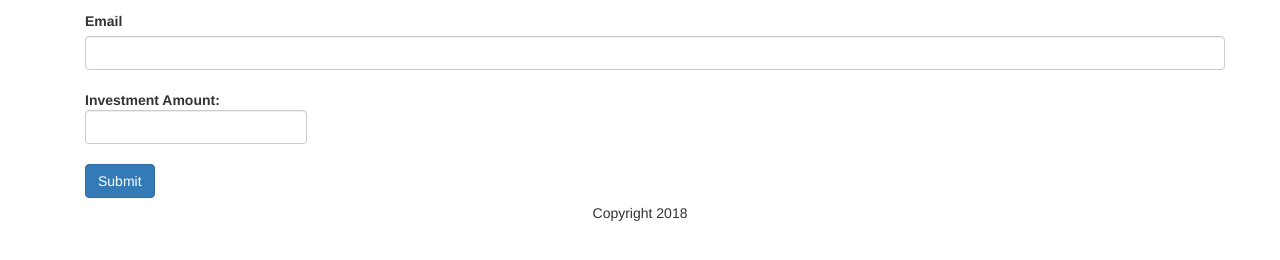
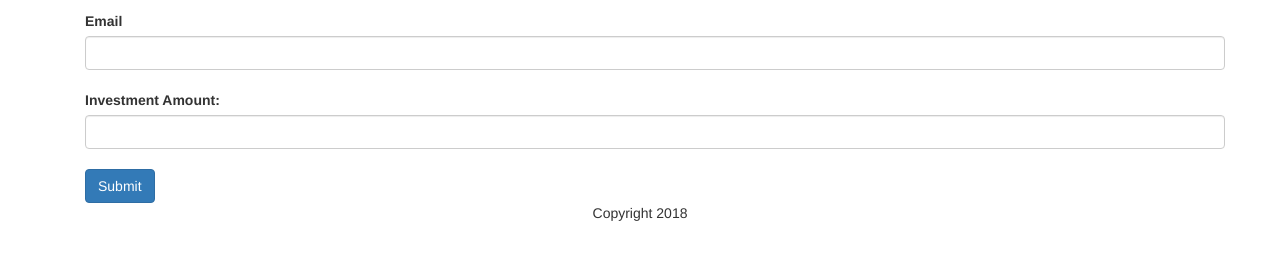
Before and after one commit to caseysung/caseysung.github.io, a Jekyll site: the page built from index.html, in a window 1280 px wide. Shown: the part 393-653 px from the top of the page. Built offline with Jekyll 4.4.1, drawn with Linux system fonts in a browser that asks for light colours.

Commit message:
Update index.html

```diff
--- a/index.html
+++ b/index.html
@@ -30,11 +30,11 @@
 
 <label for="email">Email</label><input class="form-control" id="email" maxlength="80" name="email" size="20" type="text" /><br>
 
-<label for="00Nd0000004rKh9">Investment Amount:</><input class="form-control" id="00Nd0000004rKh9" name="00Nd0000004rKh9" size="20" type="text" /><br>
+<label for="00Nd0000004rKh9">Investment Amount:</label><input class="form-control" id="00Nd0000004rKh9" name="00Nd0000004rKh9" type="text" /><br>
 <inbput type="hidden" id="lead_source" name="lead_source" value="Other">
 <inbput type="hidden" id="recordType" name="recordType" value="0120m0000002znT">
 
-<input class="btn btn-primary" type="submit" name="submit">
+<input align="center" class="btn btn-primary" type="submit" name="submit">
 
 </form>
 
```
